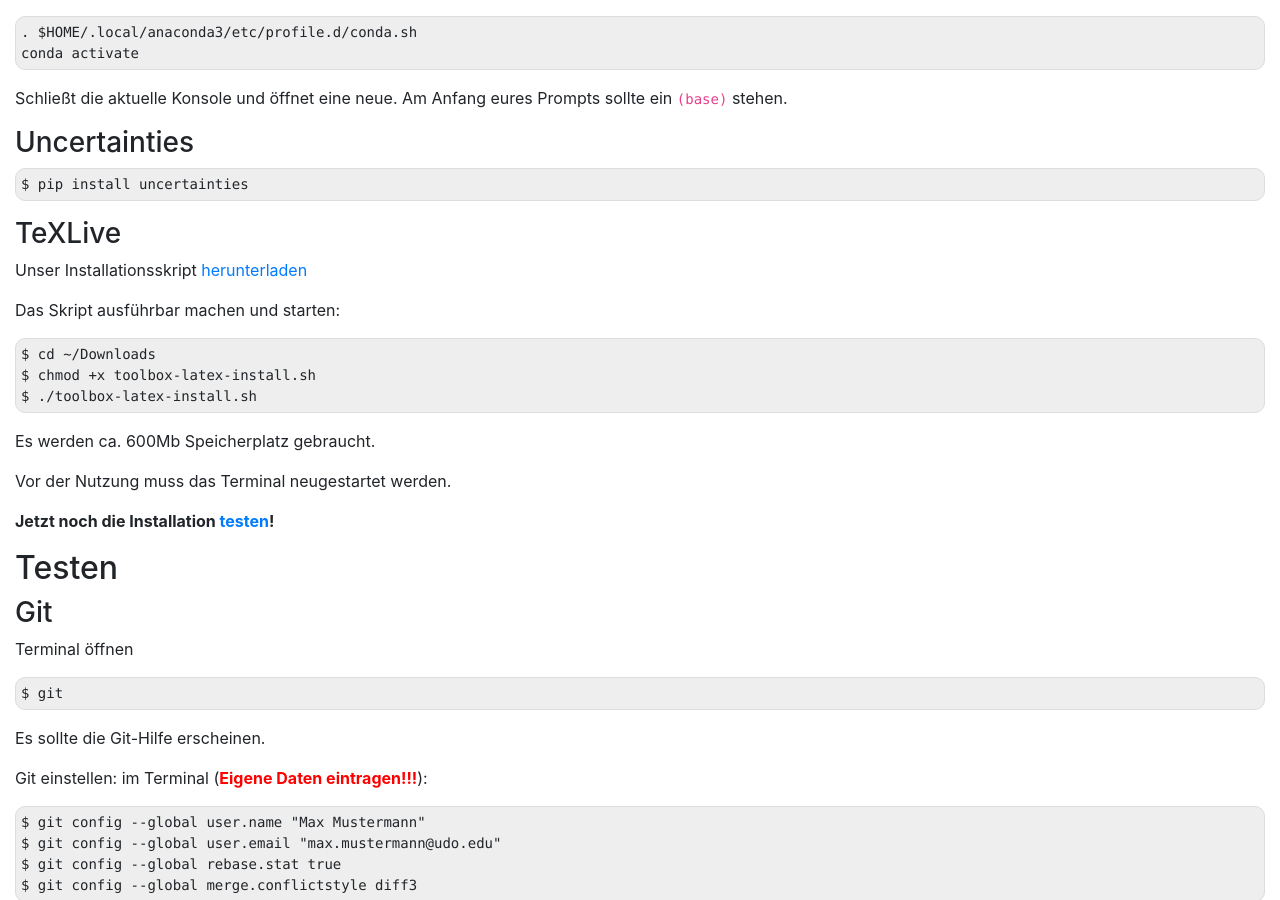
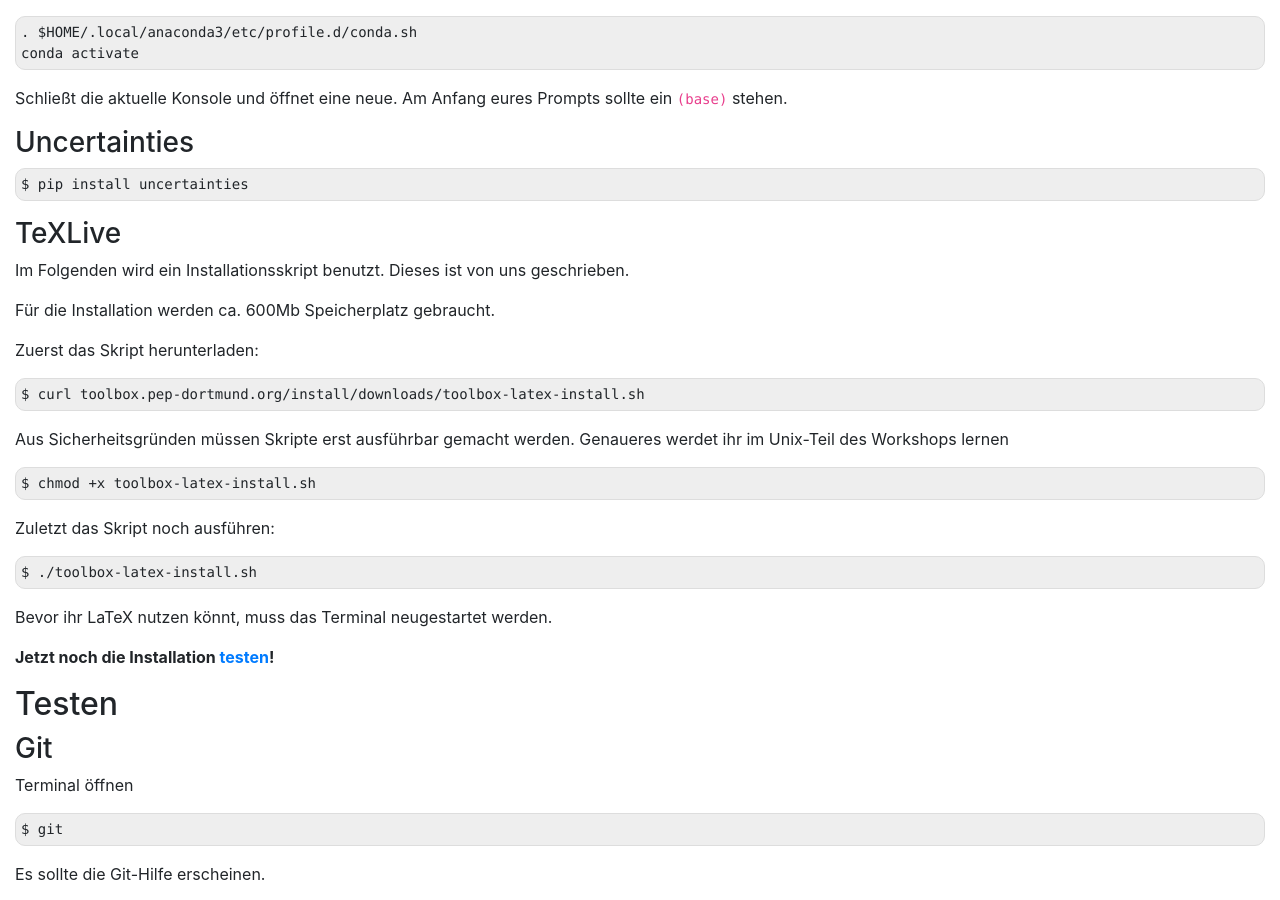
Before and after one commit to pep-dortmund/homepage-toolbox, a Jekyll site: the page built from install/linux.md, in a window 1280 px wide and 900 px high, scrolled down 1558 px. Built offline with Jekyll 4.4.1, drawn with Linux system fonts in a browser that asks for light colours.

Commit message:
better description

````diff
--- a/install/linux.md
+++ b/install/linux.md
@@ -109,17 +109,25 @@ $ pip install uncertainties
 
 ### TeXLive
 
-Unser Installationsskript [herunterladen](downloads/toolbox-latex-install.sh)
+Im Folgenden wird ein Installationsskript benutzt. Dieses ist von uns geschrieben.
 
-Das Skript ausführbar machen und starten:
+Für die Installation werden ca. 600Mb Speicherplatz gebraucht.
+
+Zuerst das Skript herunterladen:
+
 ```
-$ cd ~/Downloads
+$ curl toolbox.pep-dortmund.org/install/downloads/toolbox-latex-install.sh
+```
+Aus Sicherheitsgründen müssen Skripte erst ausführbar gemacht werden. Genaueres werdet ihr im Unix-Teil  des Workshops lernen
+ ```
 $ chmod +x toolbox-latex-install.sh
+```
+Zuletzt das Skript noch ausführen:
+```
 $ ./toolbox-latex-install.sh
 ```
-Es werden ca. 600Mb Speicherplatz gebraucht.
 
-Vor der Nutzung muss das Terminal neugestartet werden.
+Bevor ihr LaTeX nutzen könnt, muss das Terminal neugestartet werden.
 
 __Jetzt noch die Installation [testen](#test)!__
 
````
